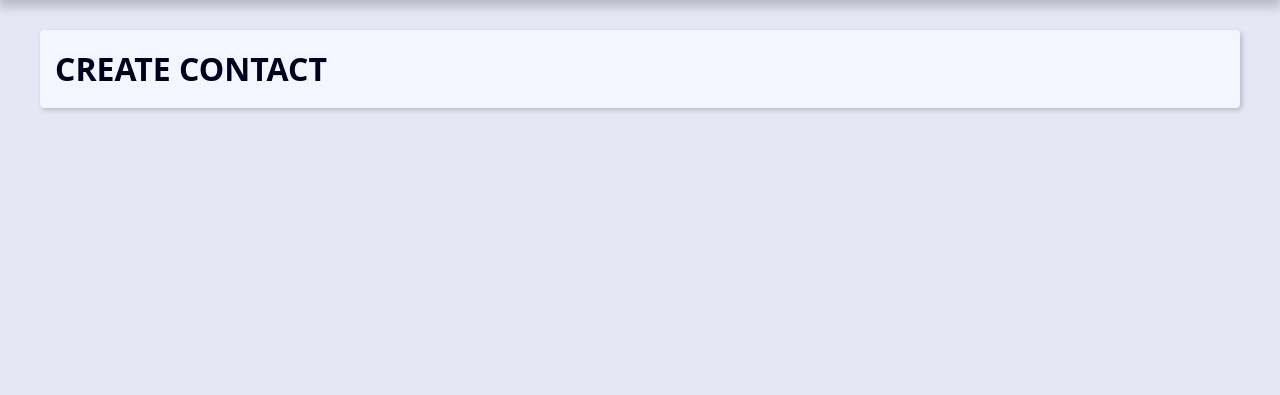
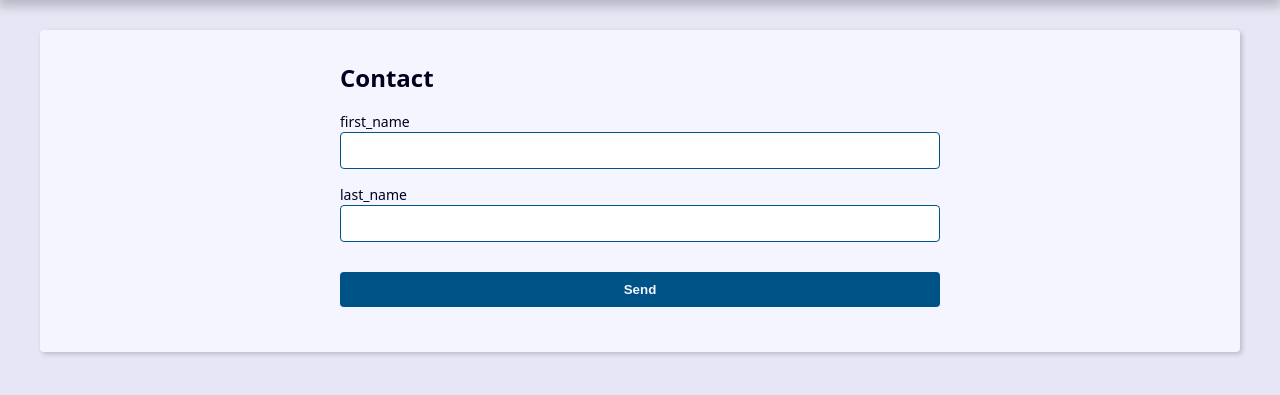
Before and after one commit to ClausAlaerth/project-agenda-django, a Django app: page /contact/create/ in a window 1280 px wide. Shown: the part 239-634 px from the top of the page. Run offline with Django 5.2, Linux system fonts and the light colour scheme.

Commit message:
Update: linking 'create' template to contact_forms view

```diff
--- a/contact/templates/contact/create.html
+++ b/contact/templates/contact/create.html
@@ -1,5 +1,34 @@
 {% extends "global/base.html" %}
 
 {% block "content" %}
-  <h1>CREATE CONTACT</h1>
+  <div class="form-wrapper">
+    <h2>Contact</h2>
+
+    <form
+    action="{% url "contact:create" %}"
+    method="POST"
+    enctype="multipart/form-data"
+    >
+
+      {% csrf_token %}
+
+      <div class="form-content">
+        <div class="form-group">
+          <label for="id_first_name">first_name</label>
+          <input type="text" name="first_name" maxlength="255" id="id_first_name">
+        </div>
+
+        <div class="form-group">
+          <label for="id_last_name">last_name</label>
+          <input type="text" name="last_name" maxlength="255" id="id_last_name">
+        </div>
+      </div>
+
+      <div class="form-content">
+        <div class="form-group">
+          <button class="btn" type="submit">Send</button>
+        </div>
+      </div>
+    </form>
+  </div>
 {% endblock  %}
--- a/contact/views/contact_forms.py
+++ b/contact/views/contact_forms.py
@@ -7,10 +7,20 @@ from contact.models import Contact
 
 
 def create(request):
+    if request.method == "POST":
+        print()
+        print(request.method)
+        print(request.POST.get("first_name"))
+        print(request.POST.get("last_name"))
+        print()
 
     context = {
 
     }
+
+    print()
+    print(request.method)
+    print()
 
     return render(
         request,
```
